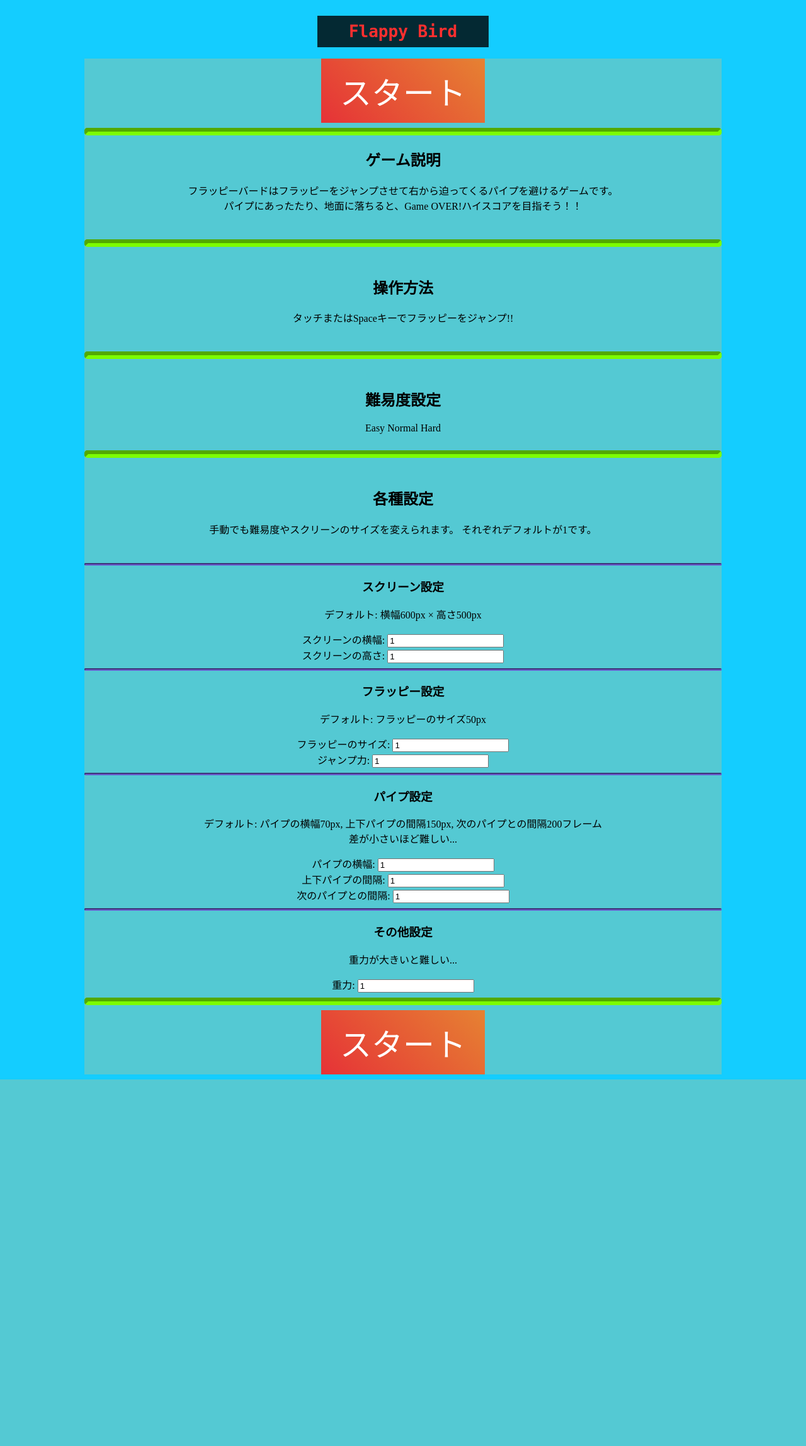
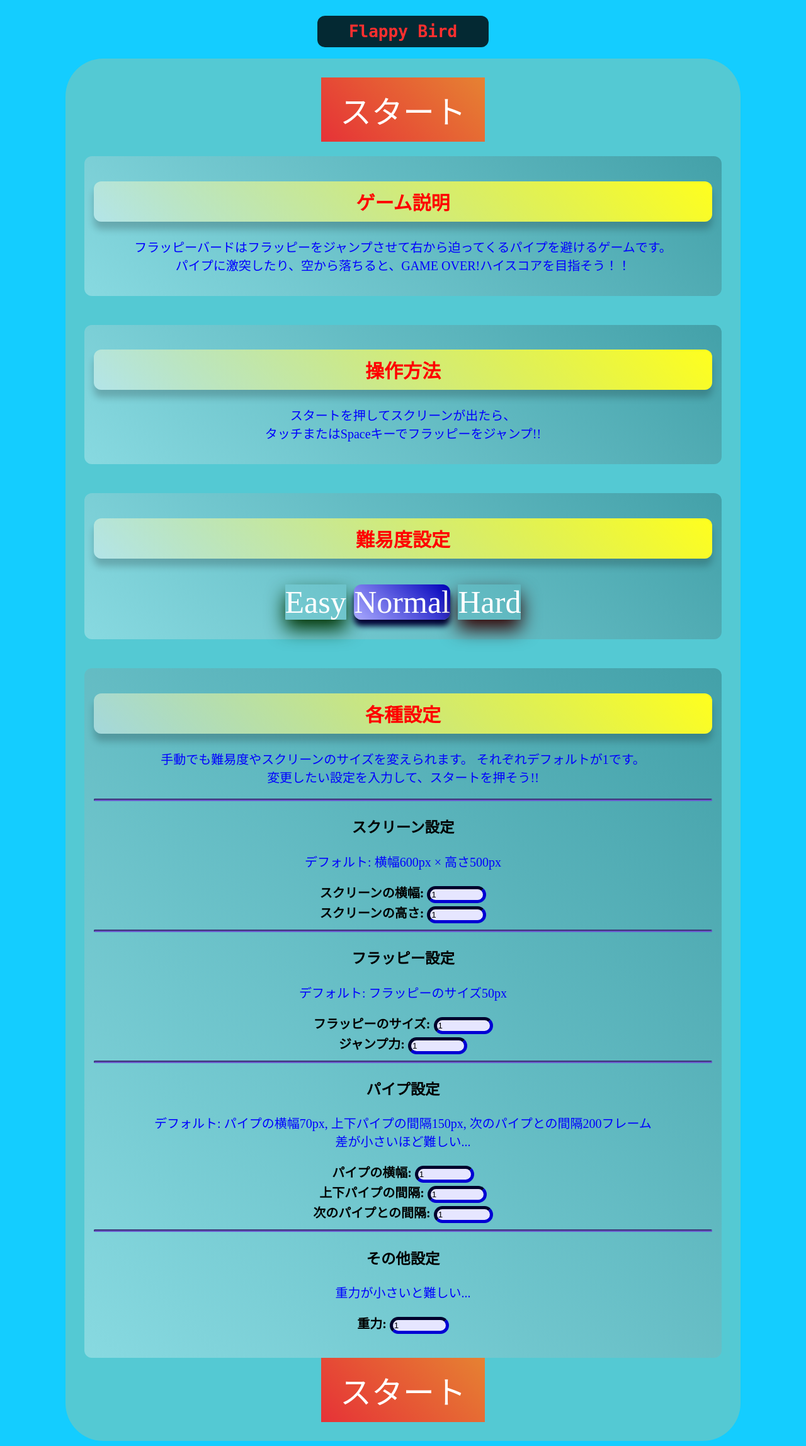
Before and after one commit to Dragonsky9999/DRAGONSKY-for-test, a Flask app: page / in a window 1280 px wide. Shown: the whole page at 63% size. Before the commit the page ends 1714 px from the top, so only its background shows below. Run offline with Flask 3, Linux system fonts and the light colour scheme; some web fonts are replaced.

Commit message:
COMPLETE FLAPPY

```diff
--- a/static/css/style.css
+++ b/static/css/style.css
@@ -2,7 +2,36 @@
     font-family: "Underdog", system-ui;
     font-weight: 400;
     font-style: normal;
-  }
+}
+
+body{
+    background-color:rgb(20, 205, 255)
+}
+#parentCanvas{
+    display:flex;
+    justify-content: center;
+    align-items: center;
+}
+.title{
+    top:0; left:0;
+    width:100%;
+    text-align: center;
+}
+#FlappyBird{
+    display:inline-block;
+    background-color: rgba(0,0,0,0.8);
+    border-radius: 12px;
+    size:100px;
+    color:rgb(255, 47, 47);
+    font-family:monospace;
+    padding: 10px 50px;
+}
+canvas{
+    display:flex;
+    padding: 10px;
+    touch-action: none;
+    -webkit-touch-callout: none;
+}
 
 #popup{
     position: fixed;
@@ -53,7 +82,7 @@
     box-shadow: 0 6px 12px rgba(0,0,0, 0.3);
 }
 
-button{
+.StartBtns{
     display:inline;
     background: linear-gradient(45deg, rgb(230, 50, 55), rgb(230, 130, 50));
     color: white;
@@ -65,35 +94,129 @@
     box-shadow:0 10px 15px,rgba(0,0,0,0.3);
     transition: all 0.3s ease;
 }
-button:hover{
+.StartBtns:hover{
     background: linear-gradient(45deg, rgb(230, 130, 50), rgb(230, 50, 55));
     box-shadow:0 15px 10px,rgba(0,0,0,0.3);
 }
-button:active{
+.StartBtns:active{
     border-radius:12px;
     transform: scale(0.95);
 }
 
-#describetion{
+#description{
     background-color: rgba(100,200,200,0.8);
+    font-size:20px;
+    color: blue;
     margin:auto;
+    border-radius: 60px;
+    padding:30px;
     width:80%;
     text-align: center;
 }
+#description .description-box{
+    padding: 15px;
+    background: linear-gradient(45deg,  rgba(255, 255, 255, 0.3), rgba(0, 0, 0, 0.2));
+    border-radius: 12px;
+}
 
-label{
+#description h2{
+    color: red;
+    background: linear-gradient(45deg, rgba(255, 255, 255, 0.4), rgb(255, 255, 30));
+    padding: 10px;
+    border-radius: 12px;
+    box-shadow: 0px 12px 12px  rgba(0, 0, 0, 0.2);
+
+}
+#description h3{
+    color: black;
+    font-weight: bold;
+}
+
+#description label{
+    color: black;
+    font-weight: bold;
     display:inline;
+}
+#description input{
+    border-radius: 16px;
+    background-color: rgba(230, 230, 255);
+    width: 80px;
+    border-width: 5px;
+    border-color: navy;
+}
+#description input:focus{
+    border-color: #f00;
+    box-shadow: 0 0 5px #f00;
+    transition: all 0.3s ease;
+}
+#description input:hover{
+    border-color: #00f;
+    box-shadow: 0 0 5px #00f;
+    transition: all 0.3s ease;
 }
 
 
-.hr1{
-    border-radius: 5px;
-    border-width: 6px;
-    border-color: lawngreen;
-}
-
-.hr2{
+#description .hr2{
     border-radius: 5px;
     border-width: 2px;
     border-color: slateblue;
 }
+.levelBtns{
+    padding: 15px 15px;
+    font-size: 50px;
+
+}
+.levelBtn{
+    border-radius: 1px;
+    border: none;
+    cursor: pointer;
+    transition: all 0.3s  ease;
+}
+.easy{
+    color:white;
+    border-radius: 1px;
+    background-color: rgba(255 255 255 0.6);
+    box-shadow: 0 15px 30px #030;
+}
+.easy:hover{
+    background: linear-gradient(45deg, #0b0, #afa);
+    box-shadow: 0 15px 15px #030;
+}
+.easy.active{
+    background: linear-gradient(45deg, #afa, #0b0);
+    border-radius: 12px;
+    box-shadow: 0 10px 10px #030;
+    color:white;
+}
+
+.normal{
+    color: white;
+    background-color: rgba(255 255 255 0.6);
+    box-shadow: 0 15px 30px #003;
+}
+.normal:hover{
+    background: linear-gradient(45deg, #00b, #aaf);
+    box-shadow: 0 15px 15px #003;
+}
+.normal.active{
+    background: linear-gradient(45deg, #aaf, #00b);
+    border-radius: 12px;
+    box-shadow: 0 10px 10px #003;
+    color:white;
+}
+
+.hard{
+    color: white;
+    background-color: rgba(255 255 255 0.6);
+    box-shadow: 0 15px 30px #300;
+}
+.hard:hover{
+    background: linear-gradient(45deg, #b00, #faa);
+    box-shadow: 0 15px 15px #300;
+}
+.hard.active{
+    background: linear-gradient(45deg, #faa, #b00);
+    border-radius: 12px;
+    box-shadow: 0 10px 10px #300;
+    color:white;
+}
--- a/templates/index.html
+++ b/templates/index.html
@@ -2,35 +2,6 @@
 
 {% block title %}
 <title>フラッピーゲーム</title>
-<style>
-    body{
-        background-color:rgb(20, 205, 255)
-    }
-    #parentCanvas{
-        display:flex;
-        justify-content: center;
-        align-items: center;
-    }
-    .title{
-        top:0; left:0;
-        width:100%;
-        text-align: center;
-    }
-    #FlappyBird{
-        display:inline-block;
-        background-color: rgba(0,0,0,0.8);
-        size:100px;
-        color:rgb(255, 47, 47);
-        font-family:monospace;
-        padding: 10px 50px;
-    }
-    canvas{
-        display:flex;
-        padding: 10px;
-        touch-action: none;
-        -webkit-touch-callout: none;
-    }
-</style>
 <link rel="stylesheet" href="{{ url_for('static', filename='css/style.css') }}">
 
 <link rel="preconnect" href="https://fonts.googleapis.com">
@@ -55,34 +26,43 @@
     </div>
 </div>
 
-<div id="describetion">
-    <button id="Start">スタート</button>
-    <br><hr class="hr1">
+<div id="description">
+    <button class="StartBtns">スタート</button>
+    <br><br>
+
+    <div class="description-box">
             <h2>ゲーム説明</h2>
-    <p>フラッピーバードはフラッピーをジャンプさせて右から迫ってくるパイプを避けるゲームです。<br>パイプにあったたり、地面に落ちると、Game OVER!ハイスコアを目指そう！！</p>
-    <br><hr class="hr1"><br>
+            <p>フラッピーバードはフラッピーをジャンプさせて右から迫ってくるパイプを避けるゲームです。<br>パイプに激突したり、空から落ちると、GAME OVER!ハイスコアを目指そう！！</p>
+    </div>
+    <br><br>
+    <div class="description-box">
         <h2>操作方法</h2>
-    <p>タッチまたはSpaceキーでフラッピーをジャンプ!!</p>
-    <br><hr class="hr1"><br>
+        <p>スタートを押してスクリーンが出たら、<br>タッチまたはSpaceキーでフラッピーをジャンプ!!</p>
+    </div>
+    <br><br>
+
+    <div class="description-box">
         <h2>難易度設定</h2>
-    <div id="Level">
-        <botton id="easy">Easy</botton>
-        <botton id="normal">Normal</botton>
-        <botton id="hard">Hard</botton>
+        <div class="levelBtns">
+            <botton id="easy" class="levelBtn easy">Easy</botton>
+            <botton id="normal" class="levelBtn normal active">Normal</botton>
+            <botton id="hard" class="levelBtn hard">Hard</botton>
         </div>
+    </div>
+    <br><br>
 
-    <br><hr class="hr1"><br>
+    <div class="description-box">
         <h2>各種設定</h2>
         <p>
             手動でも難易度やスクリーンのサイズを変えられます。
-        それぞれデフォルトが1です。
+            それぞれデフォルトが1です。<br>変更したい設定を入力して、スタートを押そう!!
         </p>
-    <br><hr class="hr2">
+        <hr class="hr2">
 
         <h3>スクリーン設定</h3>
         <p>デフォルト: 横幅600px × 高さ500px</p>
         <label for="canvasWidth">スクリーンの横幅: </label>
-    <input type="number" id="canvasWidth" value=1>
+        <input type="number" id="canvasWidth" value=1 placeholder="">
         <br>
 
         <label for="canvasHeight">スクリーンの高さ: </label>
@@ -115,12 +95,13 @@
         <br><hr class="hr2">
 
         <h3>その他設定</h3>
-    <p>重力が大きいと難しい...</p>
+        <p>重力が小さいと難しい...</p>
         <label for="gravity">重力: </label>
         <input type="number" id="gravity" value=1>
-    <br><hr class="hr1">
+        <br><br>
+    </div>
 
-    <button id="Start">スタート</button>
+    <button class="StartBtns">スタート</button>
 </div>
 
 <script src="{{ url_for('static', filename='test.js' )}}"></script>
```
Also changed, not shown: static/test.js (+37 -3 lines). Lines whose indentation alone changed are shown as unchanged.
